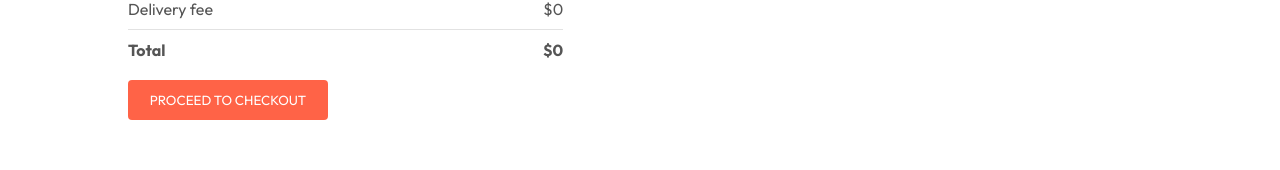
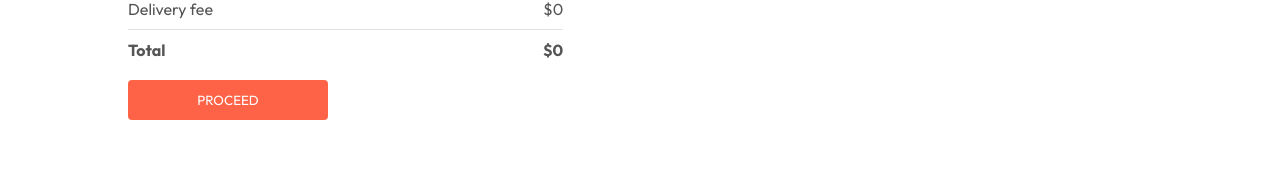
Before and after one commit to Dungsora04/Food-Delivery, a React (Vite) app in the folder frontend/: page /cart in a window 1280 px wide. Shown: the part 440-610 px from the top of the page. Built offline with nearby package versions, Linux system fonts and the light colour scheme; no server answers.

Commit message:
checking git

```diff
--- a/frontend/src/pages/Cart/Cart.jsx
+++ b/frontend/src/pages/Cart/Cart.jsx
@@ -63,7 +63,7 @@ const Cart = () => {
             </div>
           </div>
           <button onClick={() => navigate("/order")}>
-            PROCEED TO CHECKOUT
+            PROCEED
           </button>
         </div>
         <div className="cart-promocode">
```
